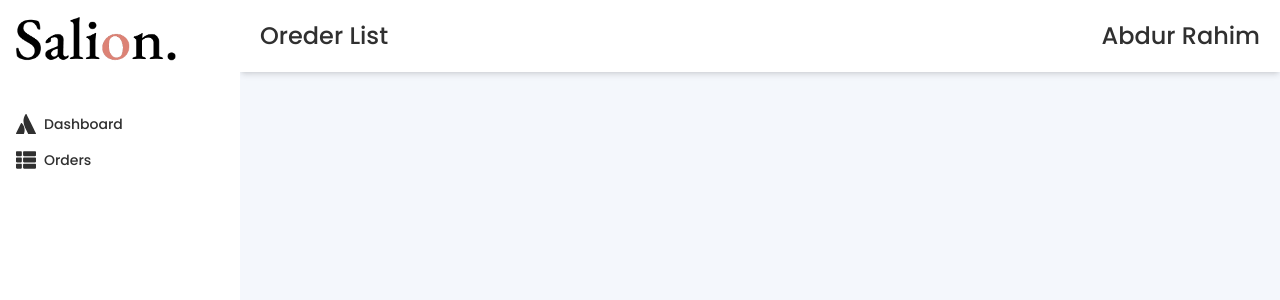
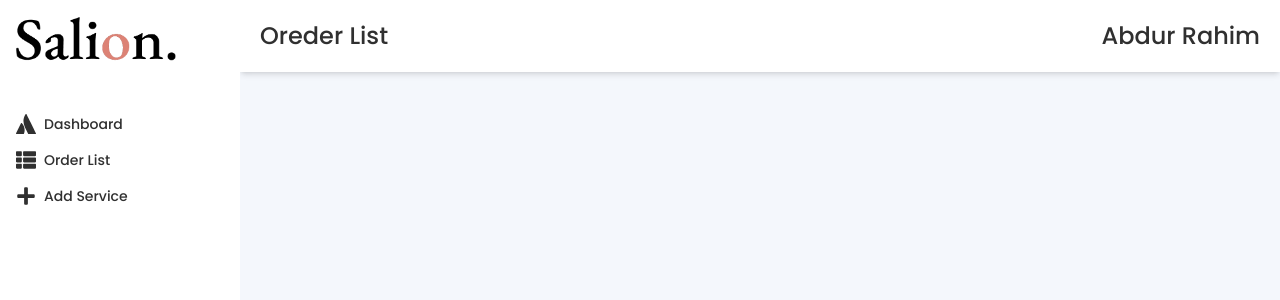
Before and after one commit to abdurrahim5g/salion, a React (Vite) app: page /dashboard in a window 1280 px wide. Shown: the top 300 px of the page. Built offline with nearby package versions, Linux system fonts and the light colour scheme; no server answers.

Commit message:
Simplify AdminNavbar

```diff
--- a/src/components/AdminLink/AdminLink.jsx
+++ b/src/components/AdminLink/AdminLink.jsx
@@ -3,7 +3,7 @@ import { NavLink } from "react-router-dom";
 import * as fa from "react-icons/fa";
 import "./AdminLink.css";
 
-const AdminLink = ({ children, icon, to }) => {
+const AdminLink = ({ text, icon, to }) => {
   const Icon = fa[icon];
   const NavIcon = Icon || fa["FaAtlassian"];
 
@@ -13,7 +13,7 @@ const AdminLink = ({ children, icon, to }) => {
       className={`flex items-center gap-2 py-2 font-semibold admin-link`}
     >
       <NavIcon className="text-xl" />
-      {children}
+      {text}
     </NavLink>
   );
 };
--- a/src/dashboard/admin/AdminNavbar/AdminNavbar.jsx
+++ b/src/dashboard/admin/AdminNavbar/AdminNavbar.jsx
@@ -4,12 +4,9 @@ import style from "./AdminNavbar.module.css";
 const AdminNavbar = () => {
   return (
     <div className={style.adminNavbar}>
-      <AdminLink to="/dashboard/" icon="" className="hi">
-        Dashboard
-      </AdminLink>
-      <AdminLink to="orders" icon="FaThList">
-        Orders
-      </AdminLink>
+      <AdminLink to="/dashboard/" icon="" className="hi" text="Dashboard" />
+      <AdminLink to="orders" icon="FaThList" text="Order List" />
+      <AdminLink to="add-service" icon="FaPlus" text="Add Service" />
     </div>
   );
 };
```
